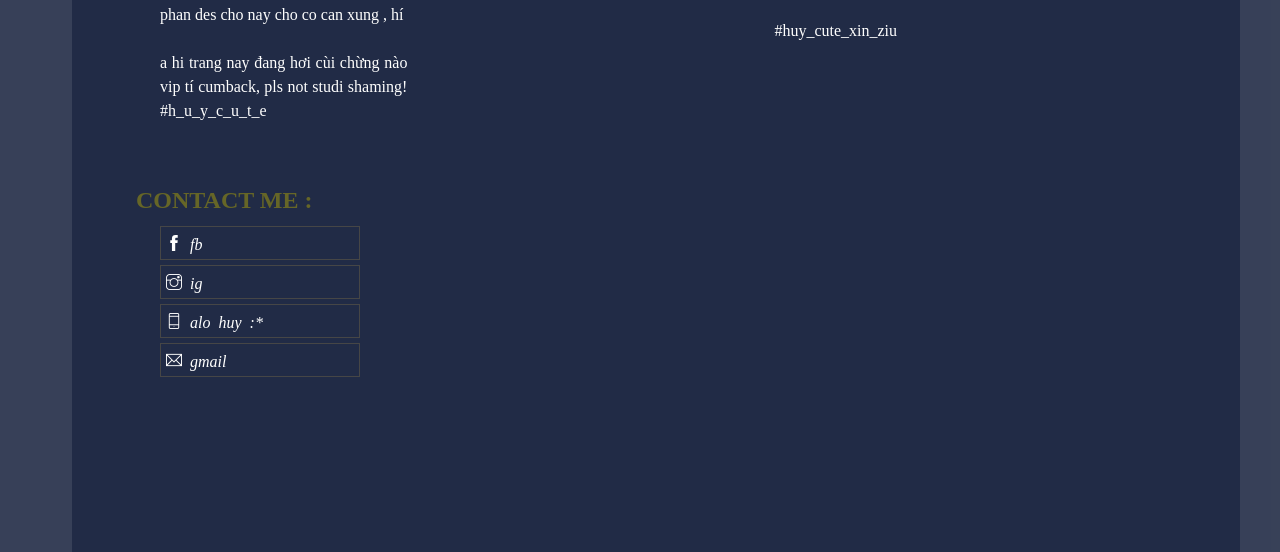
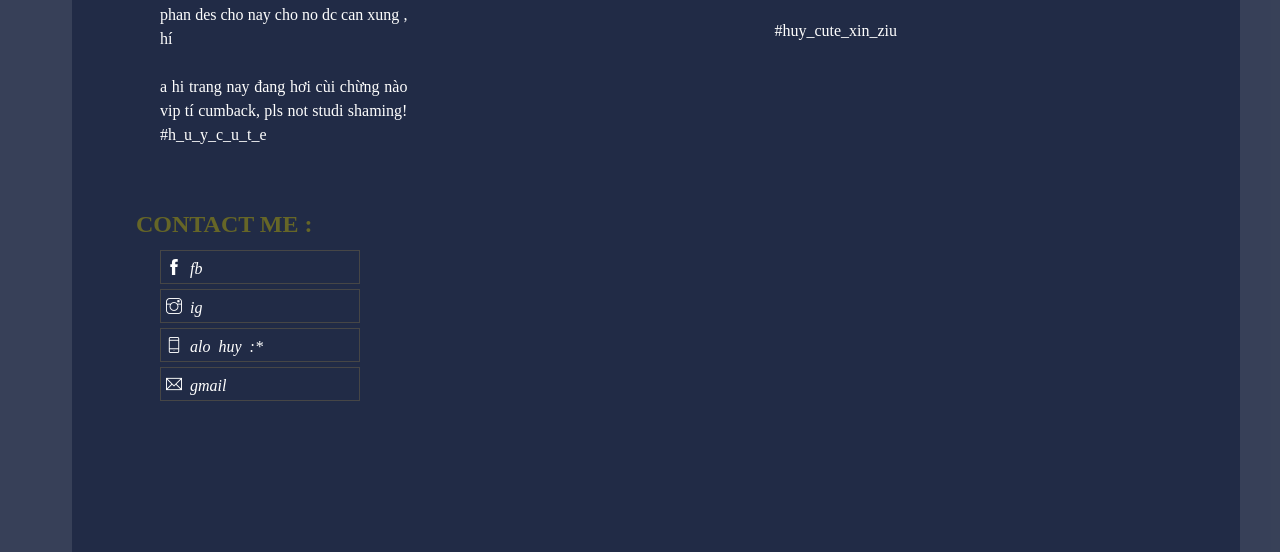
Before and after one commit to hwifuq/huy, a plain HTML site: page index.html in a window 1280 px wide. Shown: the part 248-800 px from the top of the page. Drawn offline with Linux system fonts and the light colour scheme.

Commit message:
Update index.html

```diff
--- a/index.html
+++ b/index.html
@@ -17,7 +17,7 @@
                 <div class="sub">
                     <p class="pre">about me:</p>
                     <h1>Le Ngoc Huy</h1>
-                    <p class="des">thiec su la to cung k biet ghi gi vao phan des cho nay cho co can xung , hí <br><br>a hi trang nay đang hơi cùi chừng nào vip tí cumback, pls not studi shaming! #h_u_y_c_u_t_e </p>
+                    <p class="des">thiec su la to cung k biet ghi gi vao phan des cho nay cho no dc can xung , hí <br><br>a hi trang nay đang hơi cùi chừng nào vip tí cumback, pls not studi shaming! #h_u_y_c_u_t_e </p>
                     <h2>contact me :</h2>
                     <div class="social-list">
                         <a href="https://www.facebook.com/lwnhuy" class="ti-facebook" target="_blank" rel="noopener" ><i> fb</i></a>
```
